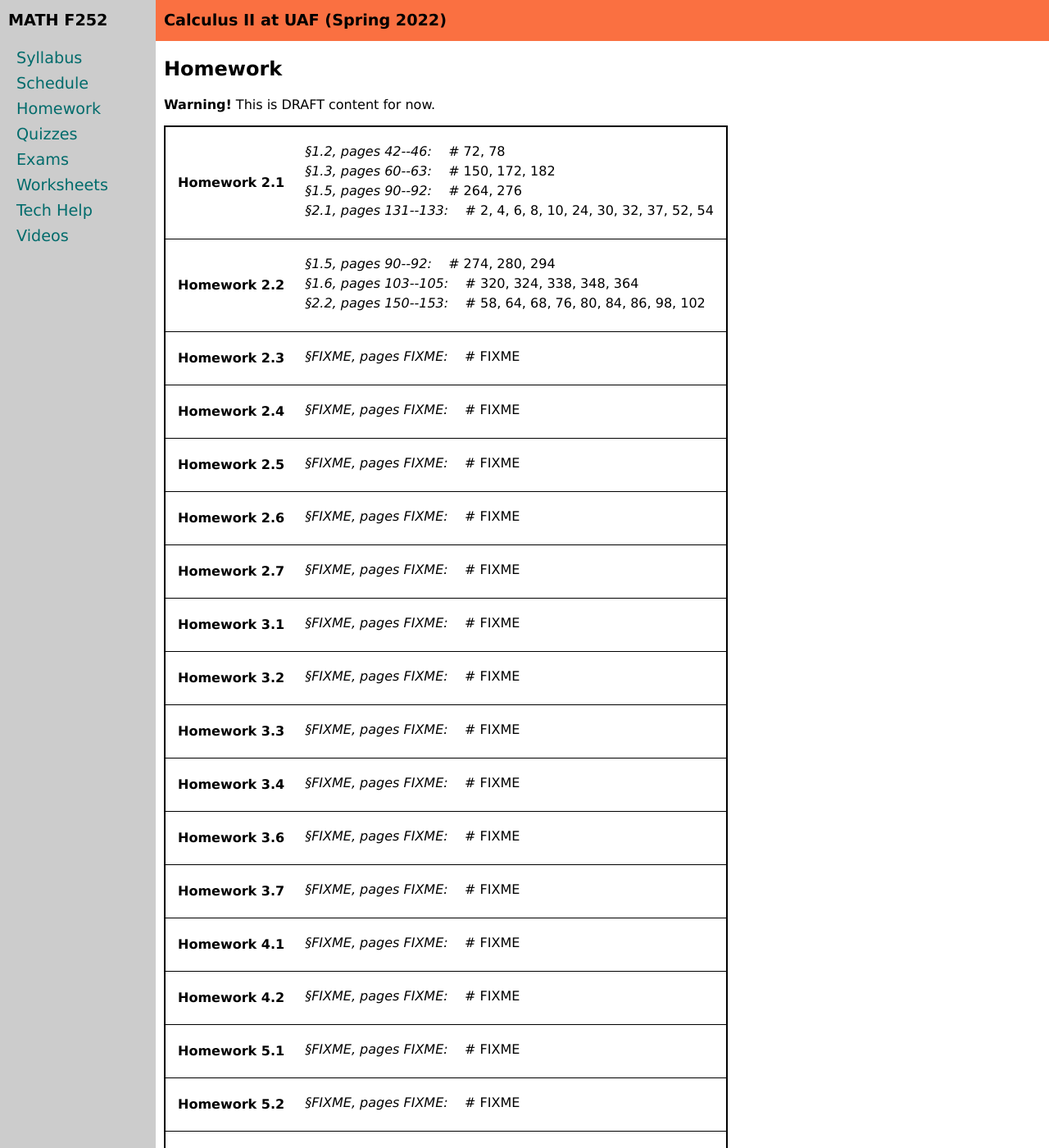
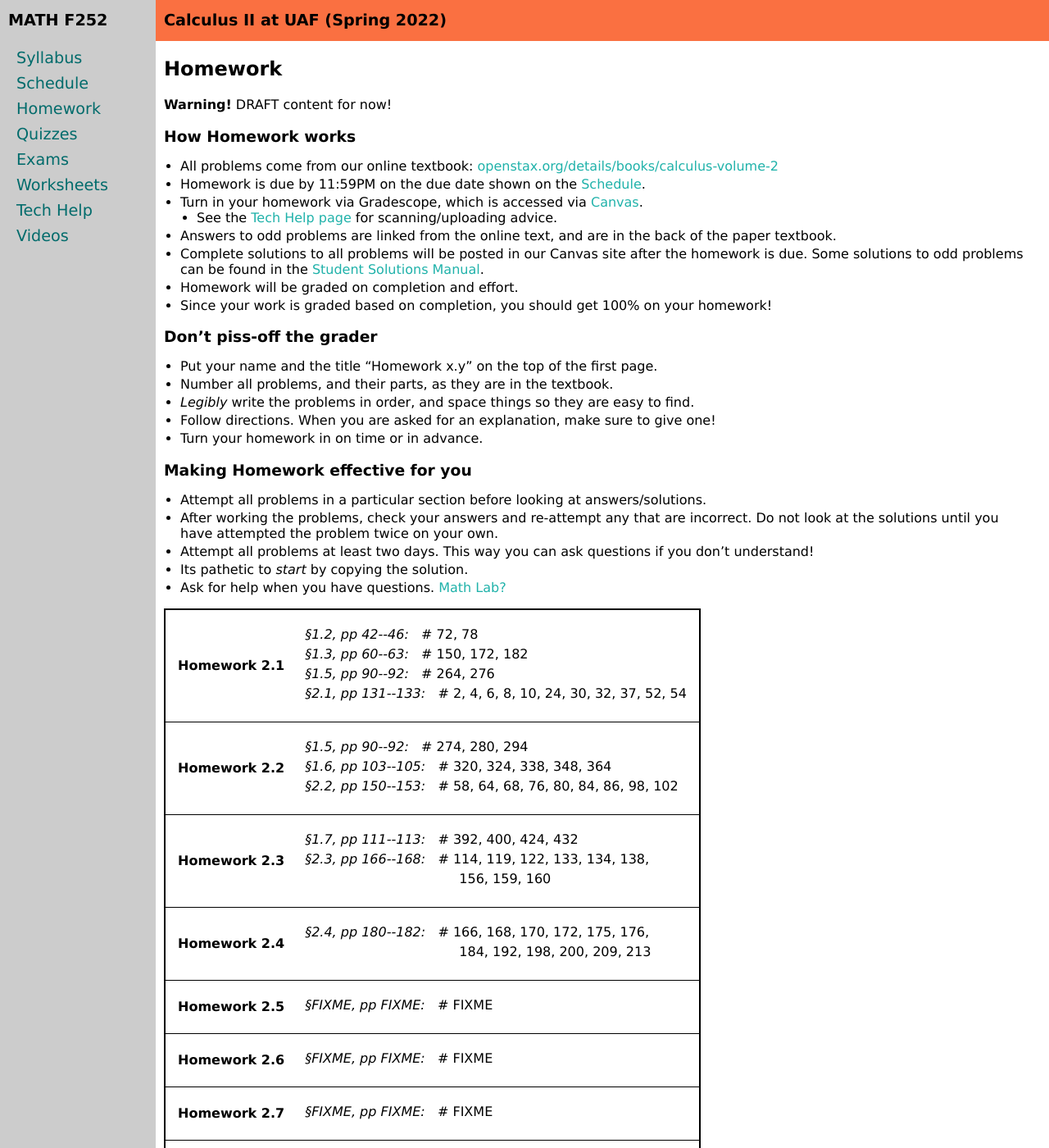
Before and after one commit to uaf-math/calc2, a Jekyll site: the page built from homework.md, in a window 1280 px wide and 1400 px high. Shown: the whole window at 82% size. Built offline with Jekyll 4.4.1, drawn with Linux system fonts in a browser that asks for light colours; some of the changed text lies outside the part shown.

Commit message:
Add some homework problems and directions.

```diff
--- a/_data/homework.yml
+++ b/_data/homework.yml
@@ -27,14 +27,19 @@ homework:
     problems: 58, 64, 68, 76, 80, 84, 86, 98, 102
 - name: Homework 2.3
   sections:
-  - section: FIXME
-    pages: FIXME
-    problems: FIXME
+  - section: 1.7
+    pages: 111--113
+    problems: 392, 400, 424, 432
+  - section: 2.3
+    pages: 166--168
+    problems: 114, 119, 122, 133, 134, 138,
+    cont: 156, 159, 160
 - name: Homework 2.4
   sections:
-  - section: FIXME
-    pages: FIXME
-    problems: FIXME
+  - section: 2.4
+    pages: 180--182
+    problems: 166, 168, 170, 172, 175, 176,
+    cont: 184, 192, 198, 200, 209, 213
 - name: Homework 2.5
   sections:
   - section: FIXME
--- a/_includes/homework_table.md
+++ b/_includes/homework_table.md
@@ -7,8 +7,13 @@
     <table class="inner">
     {% for section in homework.sections %}
       <tr>
-        <td><em>&#167;{{ section.section }}, pages {{ section.pages }}:</em>&nbsp; &nbsp; # {{ section.problems }}</td>
+        <td><em>&#167;{{ section.section }}, pp {{ section.pages }}:</em> &nbsp; # {{ section.problems }}</td>
       </tr>
+      {% if section.cont %}
+        <tr>
+          <td>&nbsp;&nbsp;&nbsp;&nbsp;&nbsp;&nbsp;&nbsp;&nbsp;&nbsp;&nbsp;&nbsp;&nbsp;&nbsp;&nbsp;&nbsp;&nbsp;&nbsp;&nbsp;&nbsp;&nbsp;&nbsp;&nbsp;&nbsp;&nbsp;&nbsp;&nbsp;&nbsp;&nbsp;&nbsp;&nbsp;&nbsp;&nbsp;&nbsp;&nbsp;&nbsp;&nbsp; {{ section.cont }}</td>
+        </tr>
+      {% endif %}
     {% endfor %}
     </table>
   </td>
--- a/homework.md
+++ b/homework.md
@@ -5,6 +5,32 @@ title: Homework
 
 ## Homework
 
-**Warning!** This is DRAFT content for now.
+**Warning!** DRAFT content for now!
+
+### How Homework works
+
+  * All problems come from our online textbook: [openstax.org/details/books/calculus-volume-2](https://openstax.org/details/books/calculus-volume-2)
+  * Homework is due by 11:59PM on the due date shown on the [Schedule](assets/general/schedule.pdf).
+  * Turn in your homework via Gradescope, which is accessed via [Canvas](https://canvas.alaska.edu/courses/7049).
+    * See the [Tech Help page](techHelp.html) for scanning/uploading advice.
+  * Answers to odd problems are linked from the online text, and are in the back of the paper textbook.
+  * Complete solutions to all problems will be posted in our Canvas site after the homework is due.  Some solutions to odd problems can be found in the [Student Solutions Manual](https://openstax.org/details/books/calculus-volume-2?Student%20resources).
+  * Homework will be graded on completion and effort.
+  * Since your work is graded based on completion, you should get 100% on your
+homework!
+
+### Don't piss-off the grader
+  * Put your name and the title "Homework x.y" on the top of the first page.
+  * Number all problems, and their parts, as they are in the textbook.
+  * _Legibly_ write the problems in order, and space things so they are easy to find.
+  * Follow directions.  When you are asked for an explanation, make sure to give one!
+  * Turn your homework in on time or in advance.
+
+### Making Homework effective for you
+  * Attempt all problems in a particular section before looking at answers/solutions.
+  * After working the problems, check your answers and re-attempt any that are incorrect.  Do not look at the solutions until you have attempted the problem twice on your own.
+  * Attempt all problems at least two days.  This way you can ask questions if you don't understand!
+  * Its pathetic to _start_ by copying the solution.
+  * Ask for help when you have questions.  [Math Lab?](https://uaf.edu/dms/mathlab/)
 
 {% include homework_table.md  data=site.data.homework %}
```
